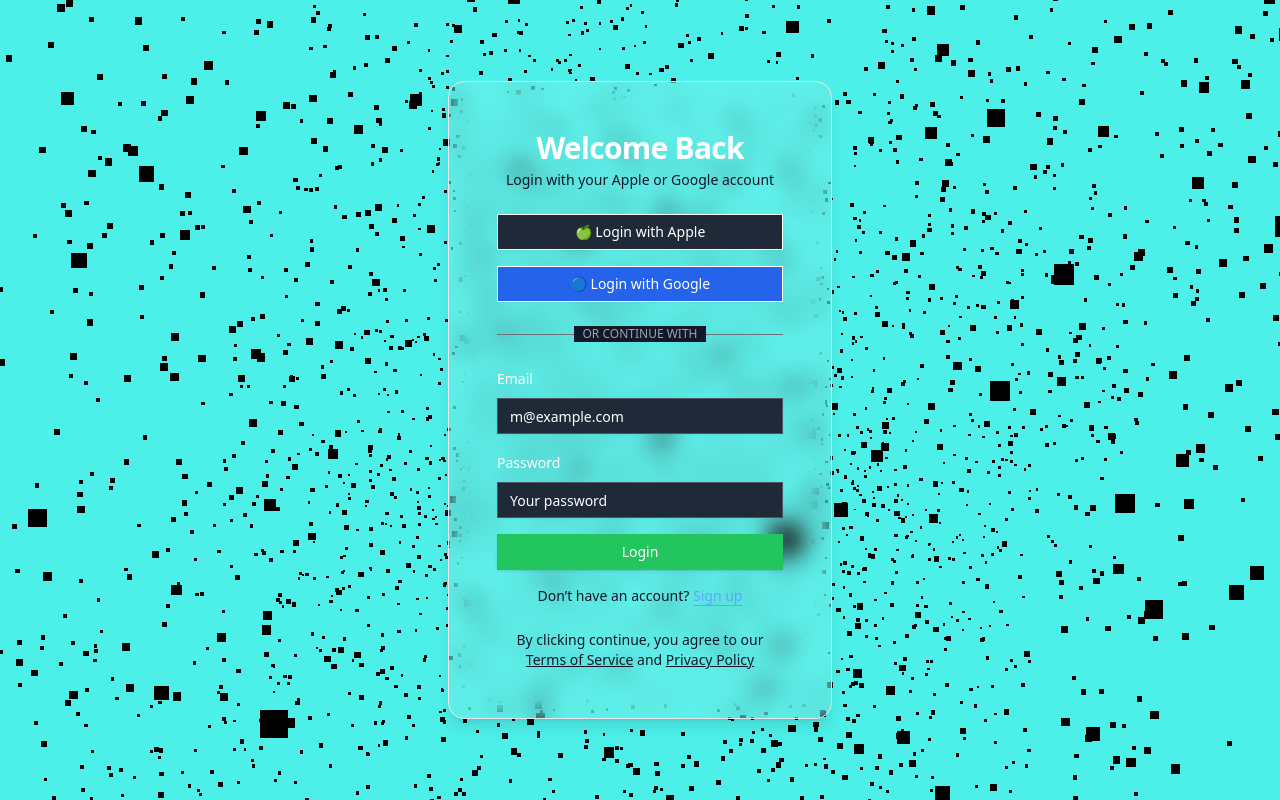
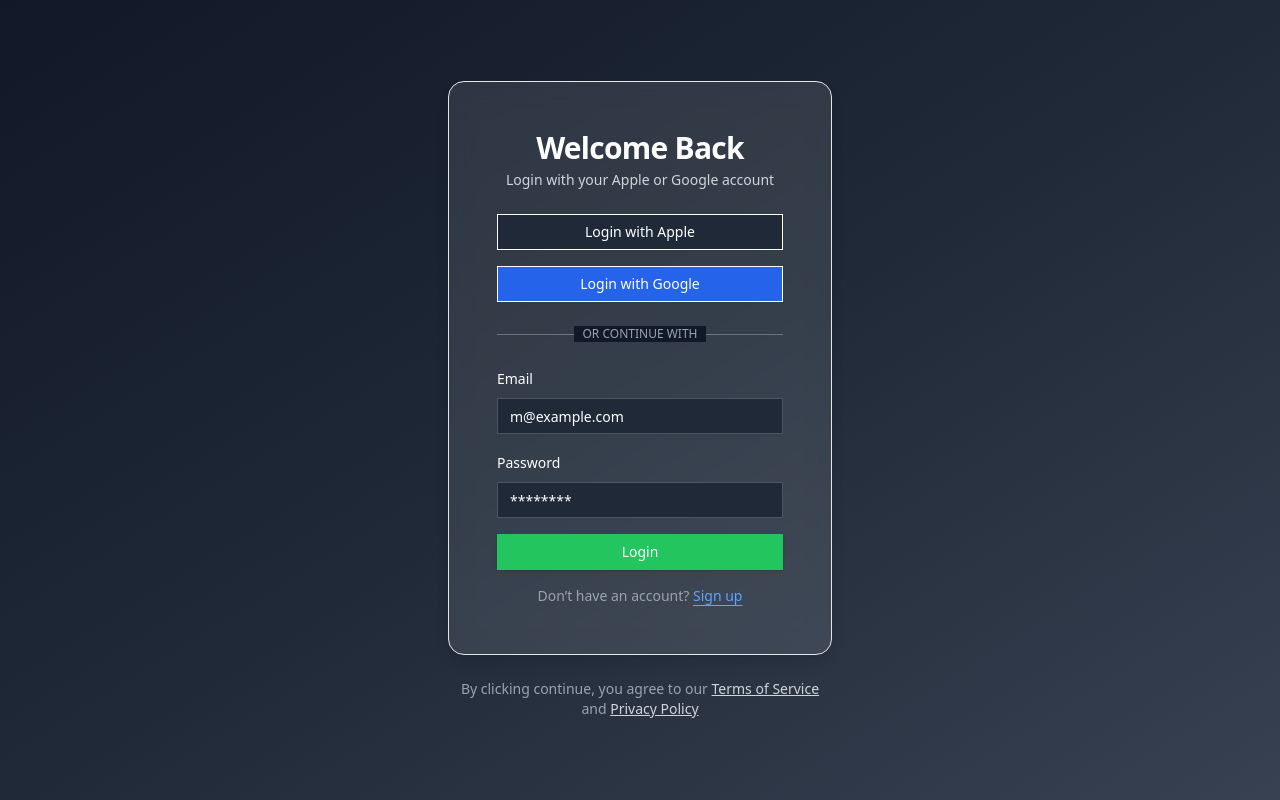
Before and after one commit to Arnav-NK/Job_Application_Auto-filler, a React (Vite) app in the folder vite-project/: page / in a window 1280 px wide. Built offline with nearby package versions, Linux system fonts and the light colour scheme.

Commit message:
Update Login.jsx

```diff
--- a/vite-project/src/pages/Login.jsx
+++ b/vite-project/src/pages/Login.jsx
@@ -8,8 +8,8 @@
   CardHeader,
   CardTitle,
 } from "@/components/ui/card";
+import { Novatrix } from "uvcanvas";
 
-import AnimatedBackground from "@/components/ui/AnimatedBackground";
 import { Input } from "@/components/ui/input";
 import { Label } from "@/components/ui/label";
 import { useDispatch, useSelector } from "react-redux";
@@ -47,7 +47,6 @@
 
   return (
     <div className="relative w-full min-h-screen flex items-center justify-center bg-gradient-to-br from-gray-900 via-gray-800 to-gray-700">
-      <AnimatedBackground />
       <div
         className={cn("flex flex-col gap-6 w-full max-w-sm mx-auto", className)}
         {...props}
@@ -57,7 +56,7 @@
             <CardTitle className="text-3xl font-bold text-white text-center">
               Welcome Back
             </CardTitle>
-            <CardDescription className="text-center text-gray-900">
+            <CardDescription className="text-center text-gray-300">
               Login with your Apple or Google account
             </CardDescription>
           </CardHeader>
@@ -74,13 +73,13 @@
                   variant="outline"
                   className="w-full flex items-center justify-center gap-2 bg-gray-800 hover:bg-gray-700 text-white"
                 >
-                  🍏 Login with Apple
+                   Login with Apple
                 </Button>
                 <Button
                   variant="outline"
                   className="w-full flex items-center justify-center gap-2 bg-blue-600 hover:bg-blue-500 text-white"
                 >
-                  🔵 Login with Google
+                   Login with Google
                 </Button>
               </div>
 
@@ -119,7 +118,7 @@
                   <Input
                     id="password"
                     type="password"
-                    placeholder="Your password"
+                    placeholder="********"
                     className="bg-gray-800 text-white placeholder-gray-400 border-gray-600"
                     value={user.password}
                     onChange={(e) =>
@@ -141,7 +140,7 @@
               </div>
             </form>
 
-            <div className="mt-4 text-center text-sm text-gray-900">
+            <div className="mt-4 text-center text-sm text-gray-400">
               Don’t have an account?{" "}
               <a
                 href="/sign"
@@ -150,26 +149,19 @@
                 Sign up
               </a>
             </div>
-            <br />
-            <p className="text-center text-sm text-gray-900">
-              By clicking continue, you agree to our{" "}
-              <a
-                href="#"
-                className="underline text-gray-900 hover:text-gray-400"
-              >
-                Terms of Service
-              </a>{" "}
-              and{" "}
-              <a
-                href="#"
-                className="underline text-gray-900 hover:text-gray-400"
-              >
-                Privacy Policy
-              </a>
-            </p>
           </CardContent>
         </Card>
 
+        <p className="text-center text-sm text-gray-400">
+          By clicking continue, you agree to our{" "}
+          <a href="#" className="underline text-gray-300 hover:text-gray-400">
+            Terms of Service
+          </a>{" "}
+          and{" "}
+          <a href="#" className="underline text-gray-300 hover:text-gray-400">
+            Privacy Policy
+          </a>
+        </p>
         {/* <Novatrix /> */}
       </div>
     </div>
```
